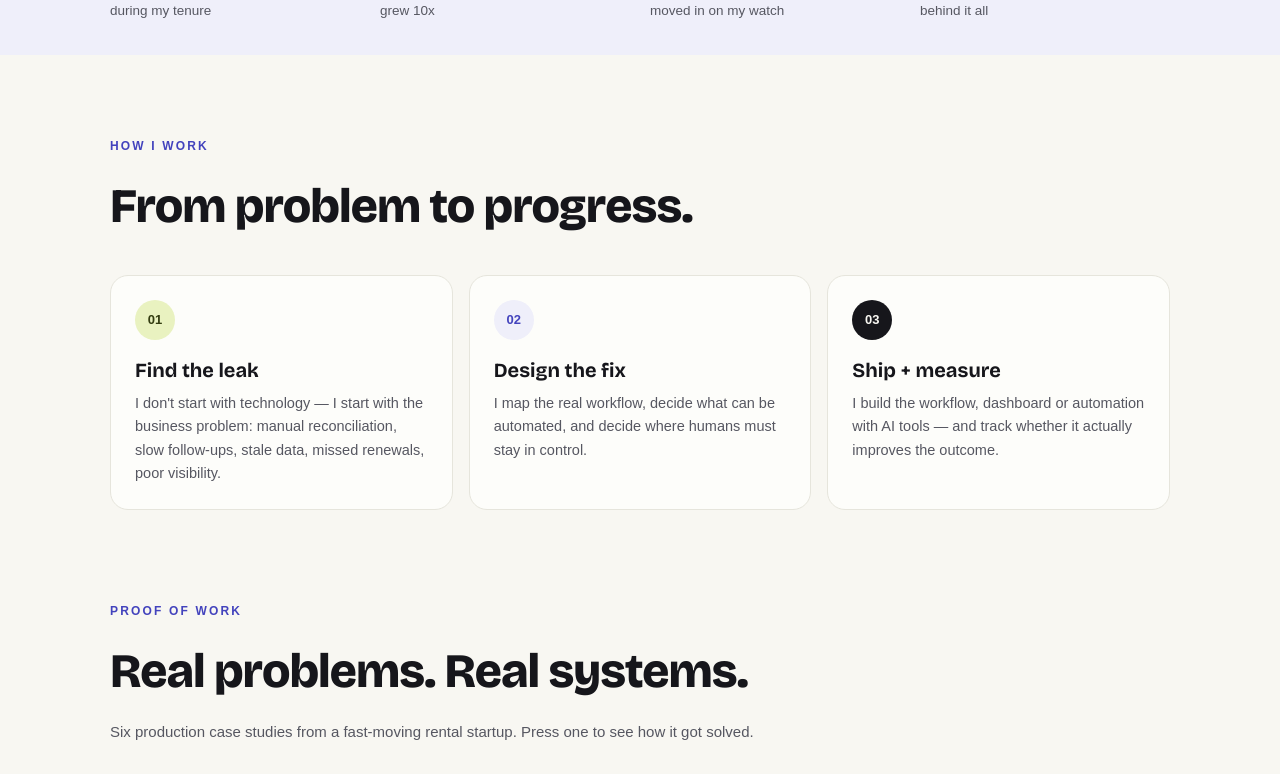
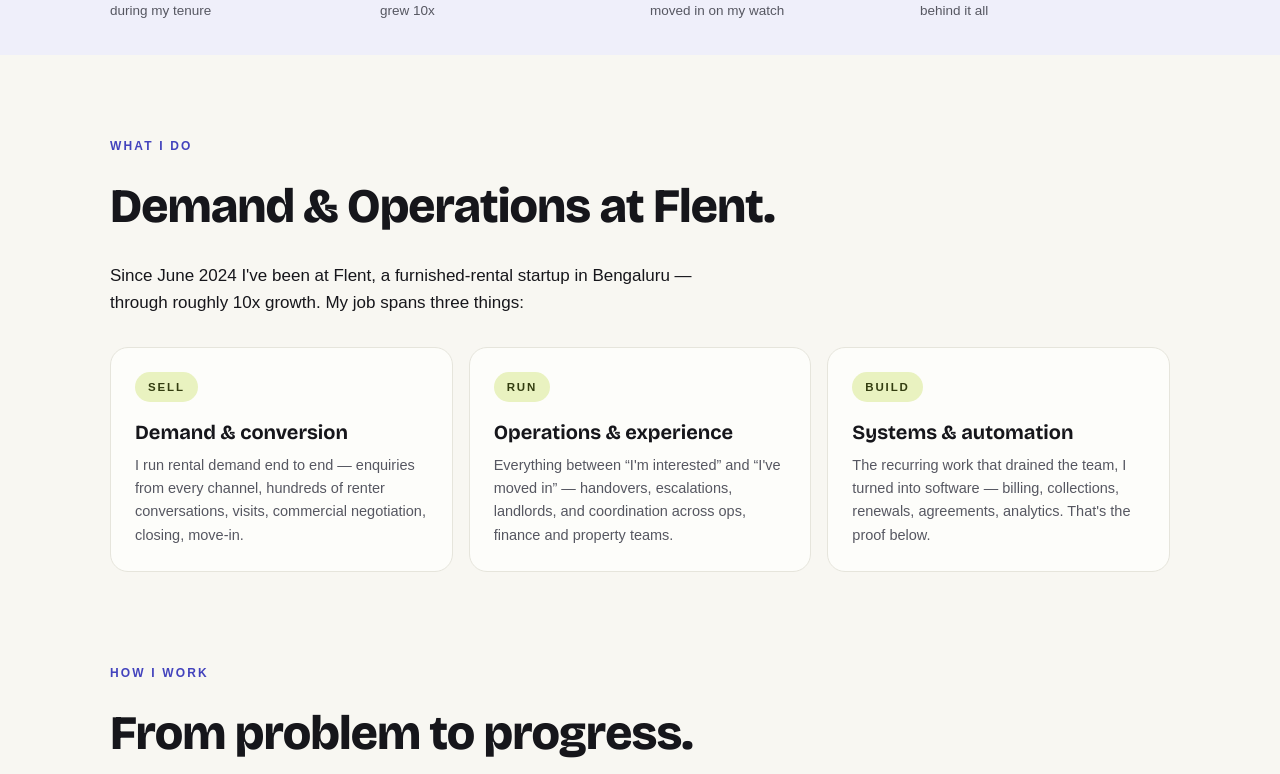
Before and after one commit to psaichetan29/portfolio, a Next.js app: page / in a window 1280 px wide. Shown: the part 940-1714 px from the top of the page. Built offline with nearby package versions, Linux system fonts and the light colour scheme; a web font is replaced by a local one.

Commit message:
Add What-I-do-at-Flent section: Sell / Run / Build
Co-Authored-By: Claude Fable 5 <noreply@anthropic.com>

```diff
--- a/app/about/page.tsx
+++ b/app/about/page.tsx
@@ -24,8 +24,8 @@ export default function About() {
 
       <section className="about-body wrap">
         <p className="big">
-          I&apos;m Chetan — I work in demand and operations at a rental-housing startup in
-          Bengaluru, and I can&apos;t leave a broken process alone.
+          I&apos;m Chetan — I work in Demand &amp; Operations at Flent, a furnished-rental
+          startup in Bengaluru, and I can&apos;t leave a broken process alone.
         </p>
         <p>
           I joined in June 2024, on the sales side, when the company was a fraction of its current
--- a/app/globals.css
+++ b/app/globals.css
@@ -296,6 +296,18 @@ h3 {
   border-radius: 18px;
   padding: 24px;
 }
+.step .tag {
+  display: inline-block;
+  font-family: var(--font-mono), monospace;
+  font-size: 11.5px;
+  font-weight: 600;
+  letter-spacing: 0.16em;
+  text-transform: uppercase;
+  background: var(--lime);
+  color: var(--lime-ink);
+  border-radius: 999px;
+  padding: 6px 13px;
+}
 .step .n {
   display: inline-flex;
   align-items: center;
--- a/app/page.tsx
+++ b/app/page.tsx
@@ -61,6 +61,42 @@ export default function Home() {
       </section>
 
       <section className="how wrap">
+        <span className="kicker">What I do</span>
+        <h2>Demand &amp; Operations at Flent.</h2>
+        <p className="hint" style={{ maxWidth: "62ch" }}>
+          Since June 2024 I&apos;ve been at Flent, a furnished-rental startup in Bengaluru — through
+          roughly 10x growth. My job spans three things:
+        </p>
+        <div className="steps">
+          <div className="step">
+            <span className="tag">Sell</span>
+            <h3>Demand &amp; conversion</h3>
+            <p>
+              I run rental demand end to end — enquiries from every channel, hundreds of renter
+              conversations, visits, commercial negotiation, closing, move-in.
+            </p>
+          </div>
+          <div className="step">
+            <span className="tag">Run</span>
+            <h3>Operations &amp; experience</h3>
+            <p>
+              Everything between &ldquo;I&apos;m interested&rdquo; and &ldquo;I&apos;ve moved
+              in&rdquo; — handovers, escalations, landlords, and coordination across ops, finance
+              and property teams.
+            </p>
+          </div>
+          <div className="step">
+            <span className="tag">Build</span>
+            <h3>Systems &amp; automation</h3>
+            <p>
+              The recurring work that drained the team, I turned into software — billing,
+              collections, renewals, agreements, analytics. That&apos;s the proof below.
+            </p>
+          </div>
+        </div>
+      </section>
+
+      <section className="how wrap">
         <span className="kicker">How I work</span>
         <h2>From problem to progress.</h2>
         <div className="steps">
```
